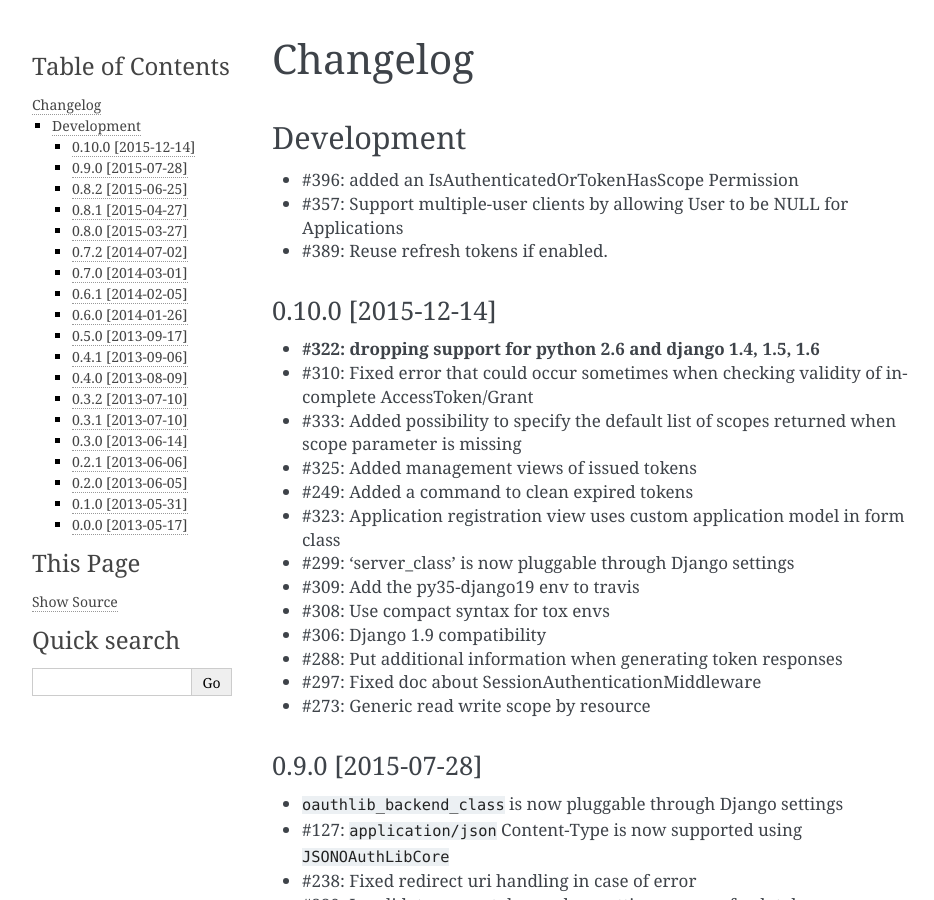
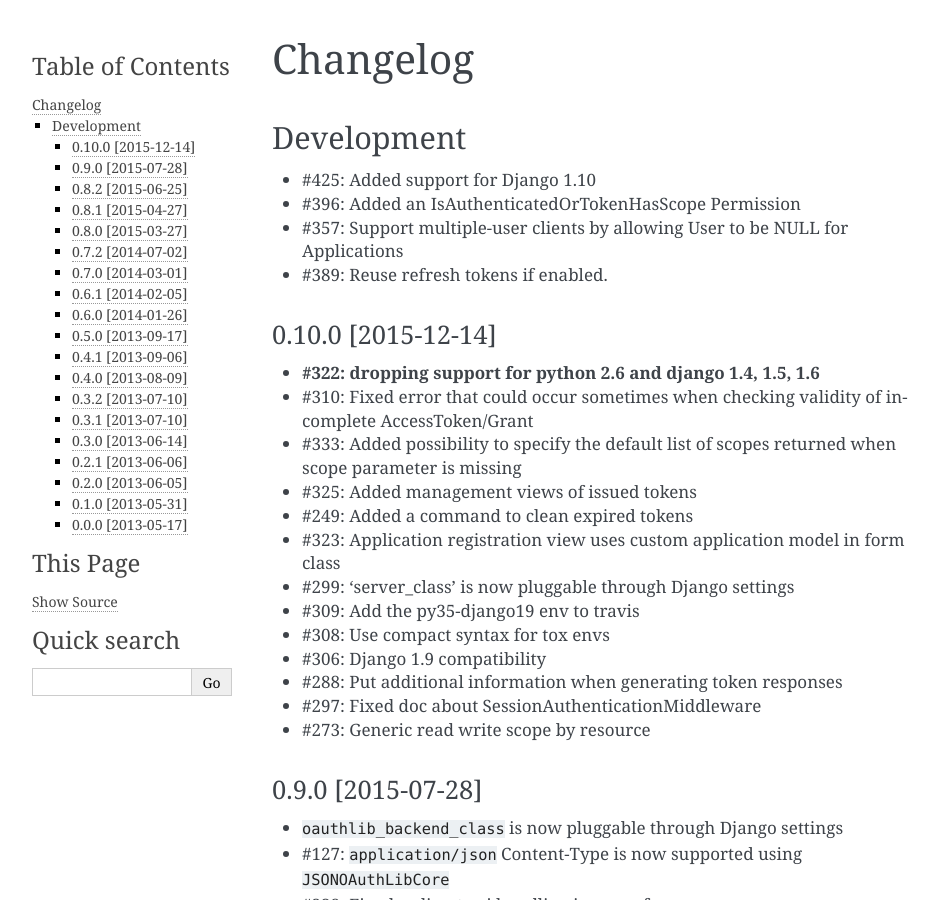
Before and after one commit to sheriffwoody0922/oauth-python-django, a Sphinx documentation site: the page built from docs/changelog.rst, in a window 1280 px wide and 900 px high. Shown: the whole window, without its empty margins (148-1082 px from the left). Built offline with Sphinx 7.4.7, drawn with Linux system fonts in a browser that asks for light colours.

Commit message:
Updated changelog and authors

```diff
--- a/README.rst
+++ b/README.rst
@@ -100,6 +100,7 @@ Changelog
 Development
 ~~~~~~~~~~~
 
+* #425: Added support for Django 1.10
 * #396: added an IsAuthenticatedOrTokenHasScope Permission
 * #357: Support multiple-user clients by allowing User to be NULL for Applications
 * #389: Reuse refresh tokens if enabled.
--- a/docs/changelog.rst
+++ b/docs/changelog.rst
@@ -4,7 +4,8 @@ Changelog
 Development
 ~~~~~~~~~~~
 
-* #396: added an IsAuthenticatedOrTokenHasScope Permission
+* #425: Added support for Django 1.10
+* #396: Added an IsAuthenticatedOrTokenHasScope Permission
 * #357: Support multiple-user clients by allowing User to be NULL for Applications
 * #389: Reuse refresh tokens if enabled.
 
```
Also changed, not shown: 1 other file.
